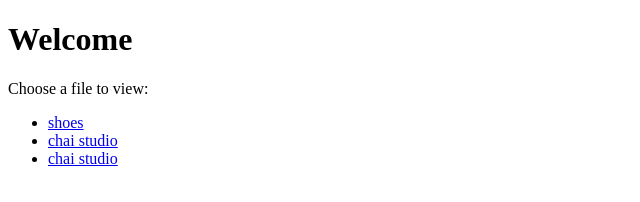
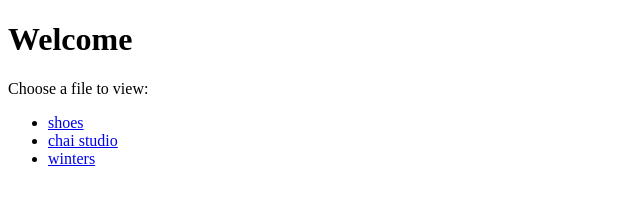
Before and after one commit to MayurArchives/ProblemSolving, a plain HTML site: page index.html in a window 1280 px wide. Shown: the full height of the page, 0-640 px from the left. Drawn offline with Linux system fonts and the light colour scheme.

Commit message:
adding html and css

```diff
--- a/index.html
+++ b/index.html
@@ -14,7 +14,7 @@
 
         <li><a href="index19.html">shoes</a></li>
         <li><a href="index20.html">chai studio</a></li>
-        <li><a href="index21.html">chai studio</a></li>
+        <li><a href="index21.html">winters</a></li>
     </ul>
 </body>
 
```
